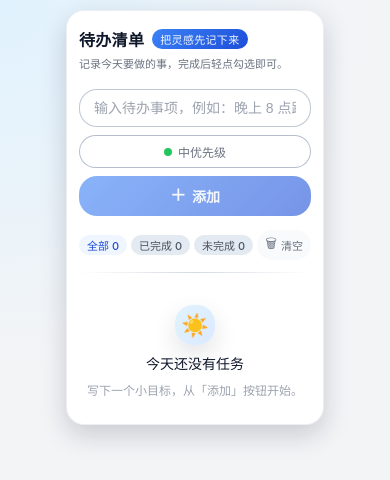
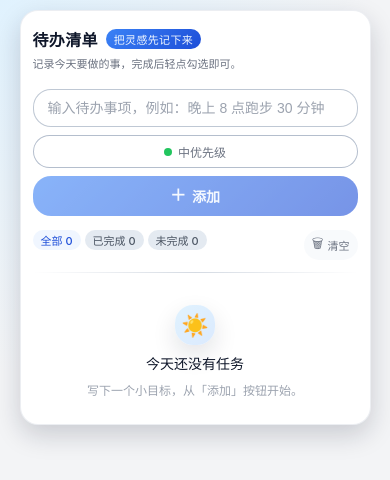
Before and after one commit to luckily-man/todoList, a website: page index.html in a window 390 px wide. Drawn offline with nearby package versions, Linux system fonts and the light colour scheme.

Commit message:
修改移动端样式

```diff
--- a/index.html
+++ b/index.html
@@ -214,11 +214,18 @@
         background: rgba(239, 246, 255, 0.9);
         color: #1d4ed8;
         font-weight: 500;
+        white-space: nowrap;
       }
 
       .stat-pill.secondary {
         background: rgba(226, 232, 240, 0.9);
         color: #4b5563;
+      }
+
+      .stats-right {
+        display: inline-flex;
+        align-items: center;
+        gap: 8px;
       }
 
       .hint {
@@ -537,7 +544,9 @@
         }
 
         .app-shell {
-          max-width: 100%;
+          width: 90vw;
+          max-width: 90vw;
+          margin: 0 auto;
         }
 
         .card {
@@ -572,6 +581,15 @@
 
         .list {
           max-height: calc(100vh - 260px);
+        }
+
+        .stats {
+          align-items: flex-start;
+        }
+
+        .stats-right {
+          width: 100%;
+          justify-content: flex-end;
         }
 
         .todo-actions {
@@ -787,6 +805,10 @@
                     未完成 {stats.uncompleted}
                   </span>
                 </div>
+                <div className="stats-right">
+                  <span className="hint" aria-hidden="true">
+                    &nbsp;
+                  </span>
                   <button
                     type="button"
                     className="clear-all-btn"
@@ -796,6 +818,7 @@
                     <span className="icon">🗑</span>
                     清空
                   </button>
+                </div>
               </div>
 
               <div className="divider" />
```
Lines whose indentation alone changed are shown as unchanged.
